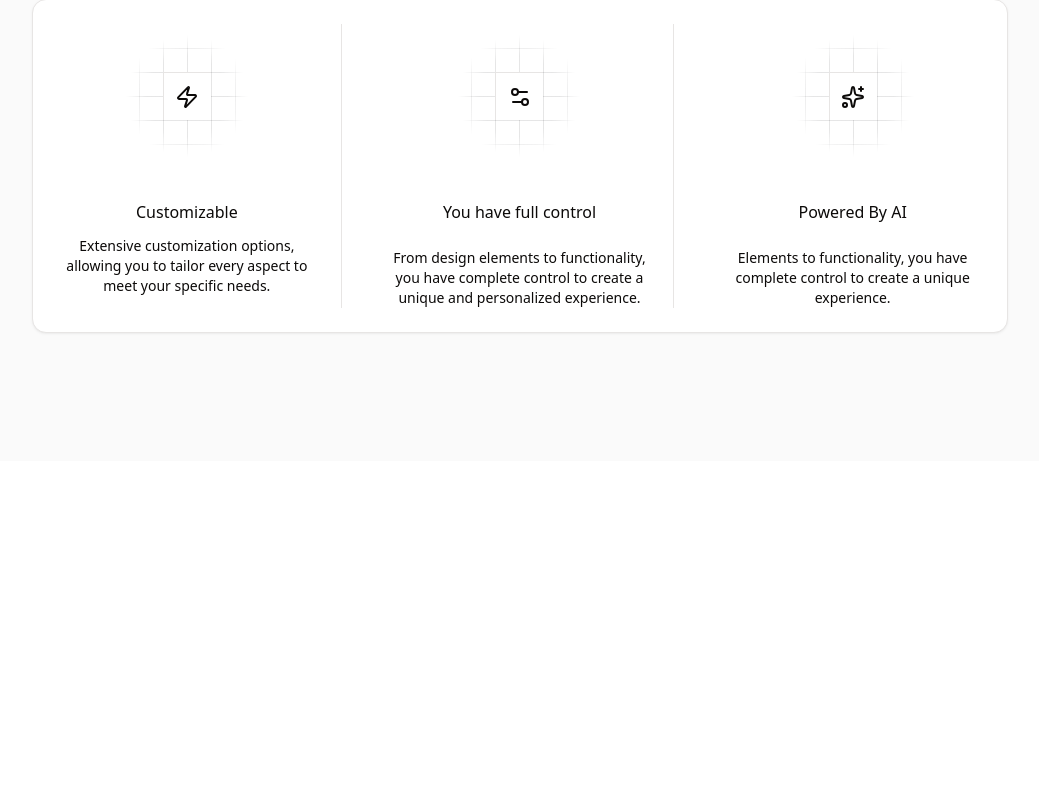
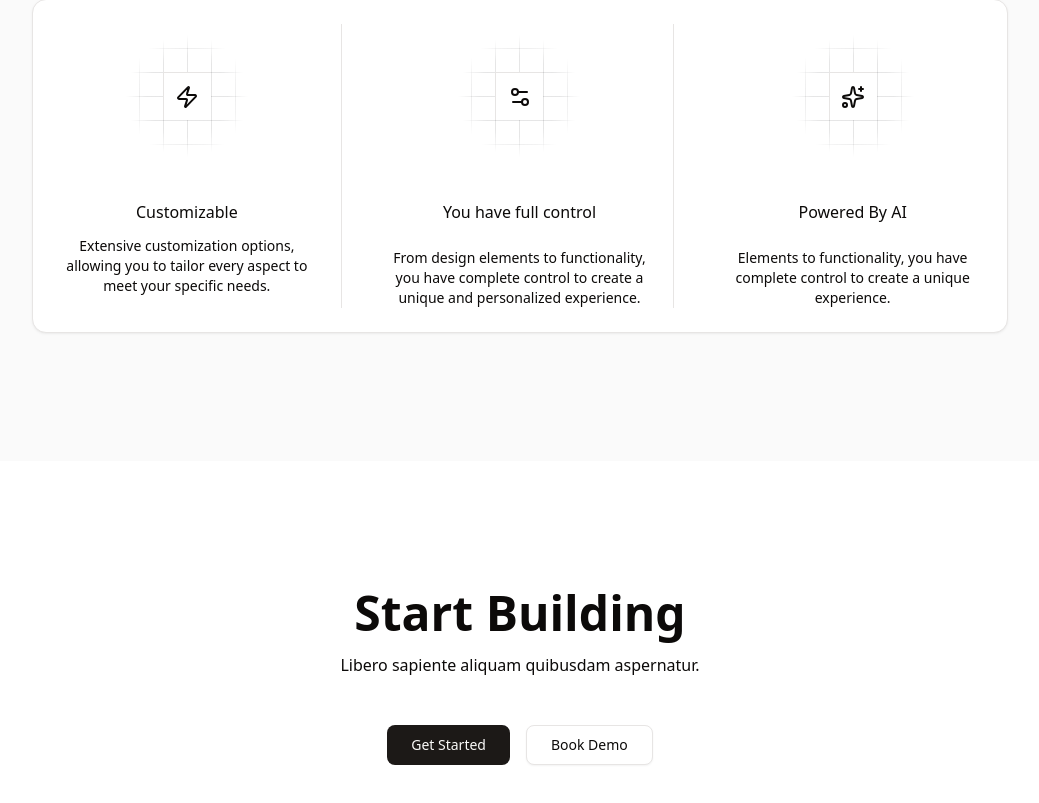
Before and after one commit to phongvu009/simple_note_app, a Next.js app: page / in a window 1280 px wide. Shown: the part 1385-2188 px from the top of the page, without its empty margins (120-1159 px from the left). Before the commit the page ends 1846 px from the top, so only its background shows below. Built offline with nearby package versions, Linux system fonts and the light colour scheme.

Commit message:
Add Call-To-Action Section

```diff
--- a/app/page.tsx
+++ b/app/page.tsx
@@ -2,6 +2,7 @@
 import { HeroHeader } from "@/components/header";
 import HeroSection from "@/components/hero-section";
 import Features from "@/components/features"
+import CallToAction from "@/components/call-to-action";
 
 export default function Home() {
   return (
@@ -9,6 +10,7 @@ export default function Home() {
       <HeroHeader />
       <HeroSection />
       <Features />
+      <CallToAction />
     </main>
   )
 }
--- /dev/null
+++ b/components/call-to-action.tsx
@@ -0,0 +1,34 @@
+import { Button } from '@/components/ui/button'
+import Link from 'next/link'
+
+export default function CallToAction() {
+    return (
+        <section className="py-16 md:py-32">
+            <div className="mx-auto max-w-5xl px-6">
+                <div className="text-center">
+                    <h2 className="text-balance text-4xl font-semibold lg:text-5xl">Start Building</h2>
+                    <p className="mt-4">Libero sapiente aliquam quibusdam aspernatur.</p>
+
+                    <div className="mt-12 flex flex-wrap justify-center gap-4">
+                        <Button
+                            asChild
+                            size="lg">
+                            <Link href="/">
+                                <span>Get Started</span>
+                            </Link>
+                        </Button>
+
+                        <Button
+                            asChild
+                            size="lg"
+                            variant="outline">
+                            <Link href="/">
+                                <span>Book Demo</span>
+                            </Link>
+                        </Button>
+                    </div>
+                </div>
+            </div>
+        </section>
+    )
+}
```
